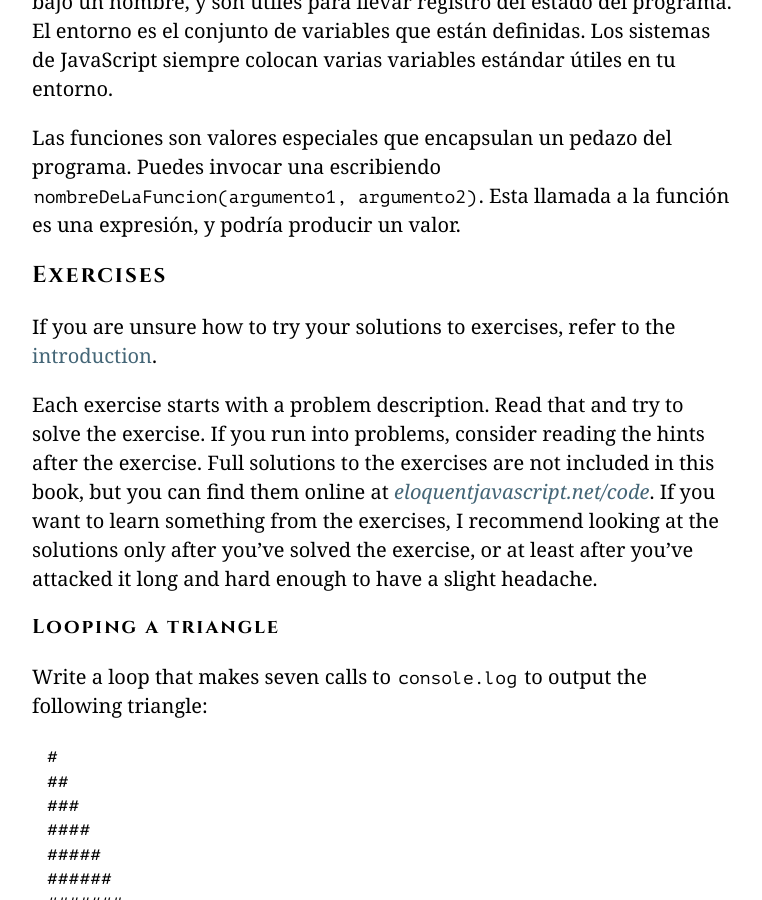
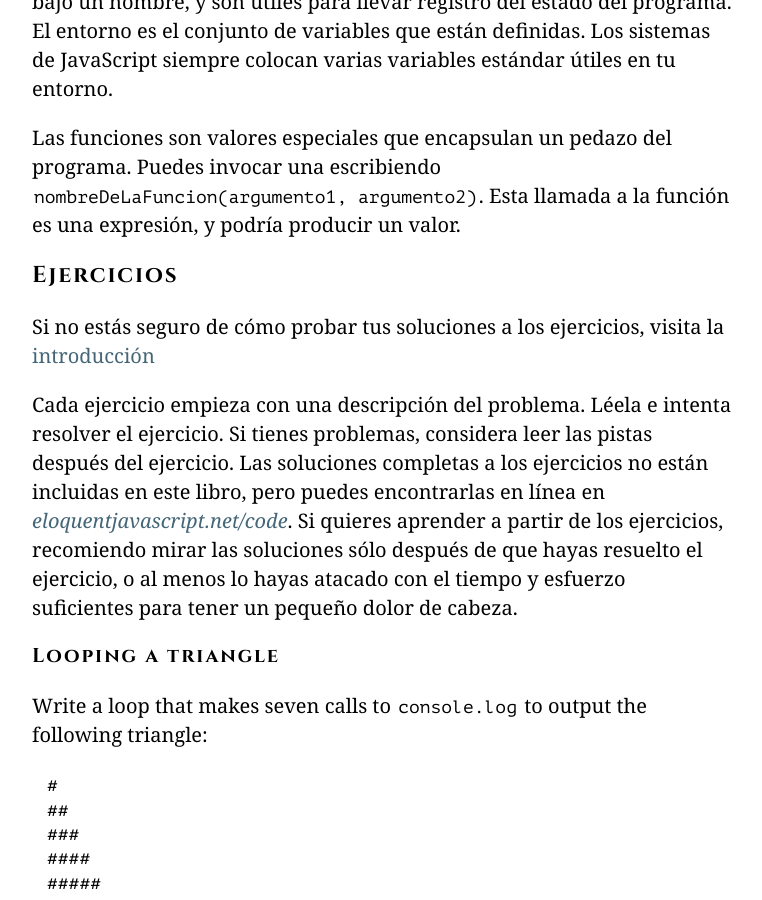
Before and after one commit to hectorip/Eloquent-JavaScript-ES-online, a Jekyll site: the page chapters/02_program_structure.html, which Jekyll copies as it is, in a window 1280 px wide and 900 px high, scrolled down 19176 px. Shown: the whole window, without its empty margins (258-1020 px from the left). Built offline with Jekyll 4.4.1, drawn with Linux system fonts in a browser that asks for light colours; nearby versions of some CDN libraries; library files that are not in the unit come from our copies.

Commit message:
Ejercicios

```diff
--- a/chapters/02_program_structure.html
+++ b/chapters/02_program_structure.html
@@ -613,19 +613,19 @@ tu entorno.</p>
 <p><a class=p_ident id="p_lh+UoMXkIt" href="#p_lh+UoMXkIt"></a>Las funciones son valores especiales que encapsulan un pedazo del programa.
 Puedes invocar una escribiendo <code>nombreDeLaFuncion(argumento1, argumento2)</code>.
 Esta llamada a la función es una expresión, y podría producir un valor.</p>
-<h2><a class=h_ident id="h_TcUD2vzyMe" href="#h_TcUD2vzyMe"></a>Exercises</h2>
-<p><a class=p_ident id="p_Uj/Ehlt+c3" href="#p_Uj/Ehlt+c3"></a>If you are unsure how to try your solutions to
-exercises, refer to the <a href="00_intro.html#intro">introduction</a>.</p>
-<p><a class=p_ident id="p_VR0+805/R0" href="#p_VR0+805/R0"></a>Each exercise starts with a problem description. Read that and try to
-solve the exercise. If you run into problems, consider reading the
-hints after the exercise.
-Full solutions to the exercises are not included in this
-book, but you can find them online at
+<h2><a class=h_ident id="h_tkm7ntLto1" href="#h_tkm7ntLto1"></a>Ejercicios</h2>
+<p><a class=p_ident id="p_iRy9gTauVC" href="#p_iRy9gTauVC"></a>Si no estás seguro de cómo probar tus soluciones a los
+ejercicios, visita la <a href="00_intro.html#intro">introducción</a></p>
+<p><a class=p_ident id="p_8wCIDrekLC" href="#p_8wCIDrekLC"></a>Cada ejercicio empieza con una descripción del problema. Léela e intenta
+resolver el ejercicio. Si tienes problemas, considera leer las pistas
+después del ejercicio.
+Las soluciones completas a los ejercicios no están incluidas en este
+libro, pero puedes encontrarlas en línea en
 <a href="http://eloquentjavascript.net/code"><em>eloquentjavascript.net/code</em></a>.
-If you want to learn something from the exercises, I recommend looking
-at the solutions only after you&#8217;ve solved the exercise, or at least
-after you&#8217;ve attacked it long and hard enough to have a slight
-headache.</p>
+Si quieres aprender a partir de los ejercicios, recomiendo mirar las soluciones
+sólo después de que hayas resuelto el ejercicio, o al menos lo hayas
+atacado con el tiempo y esfuerzo suficientes para tener un pequeño dolor
+de cabeza.</p>
 <h3><a class=h_ident id="h_umoXp9u0e7" href="#h_umoXp9u0e7"></a>Looping a triangle</h3>
 <p><a class=p_ident id="p_pP646YLlGy" href="#p_pP646YLlGy"></a>Write a loop that makes seven calls to
 <code>console.log</code> to output the following triangle:</p>
--- a/chapters/js/chapter_info.js
+++ b/chapters/js/chapter_info.js
@@ -1,3 +1,6 @@
+02_1_looping_a_triangle.js
+02_2_fizzbuzz.js
+02_3_chess_board.js
 03_1_mnimo.js
 03_2_recursin.js
 03_3_contando_frijoles.js
```
